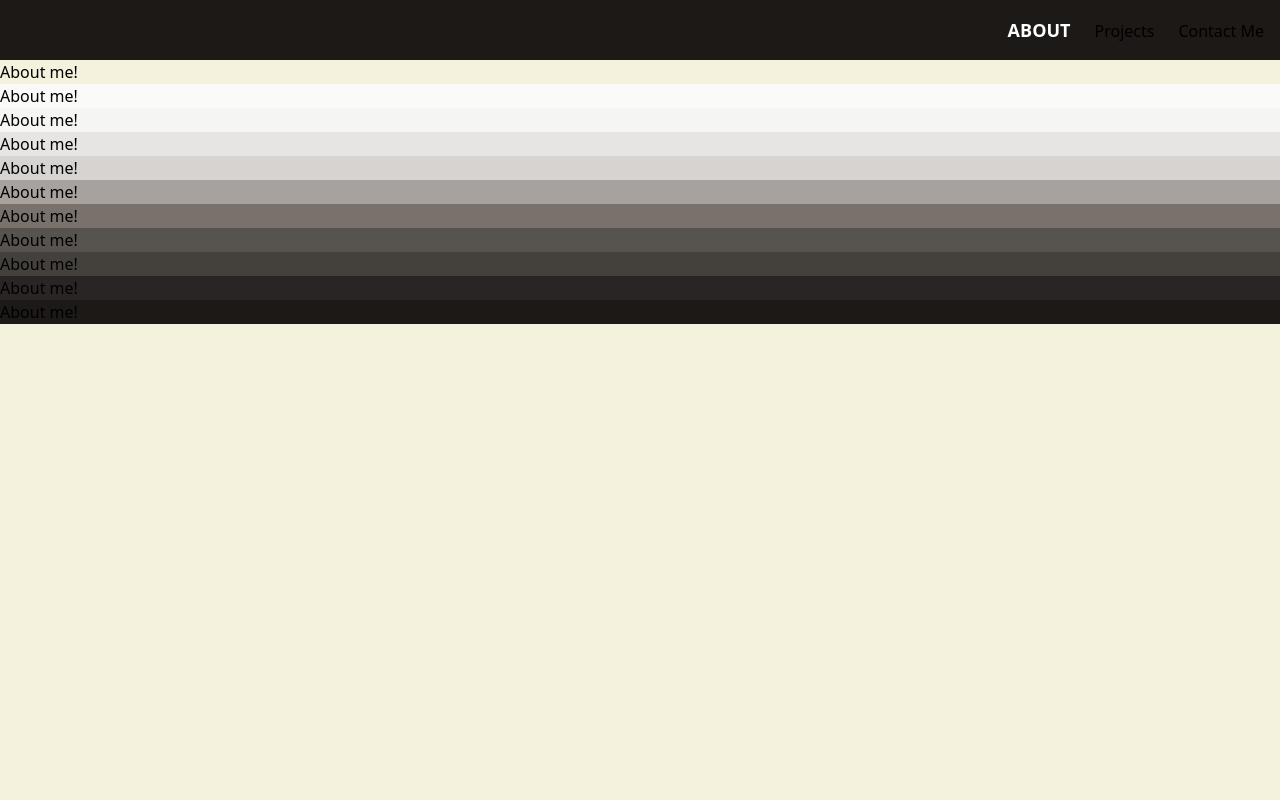
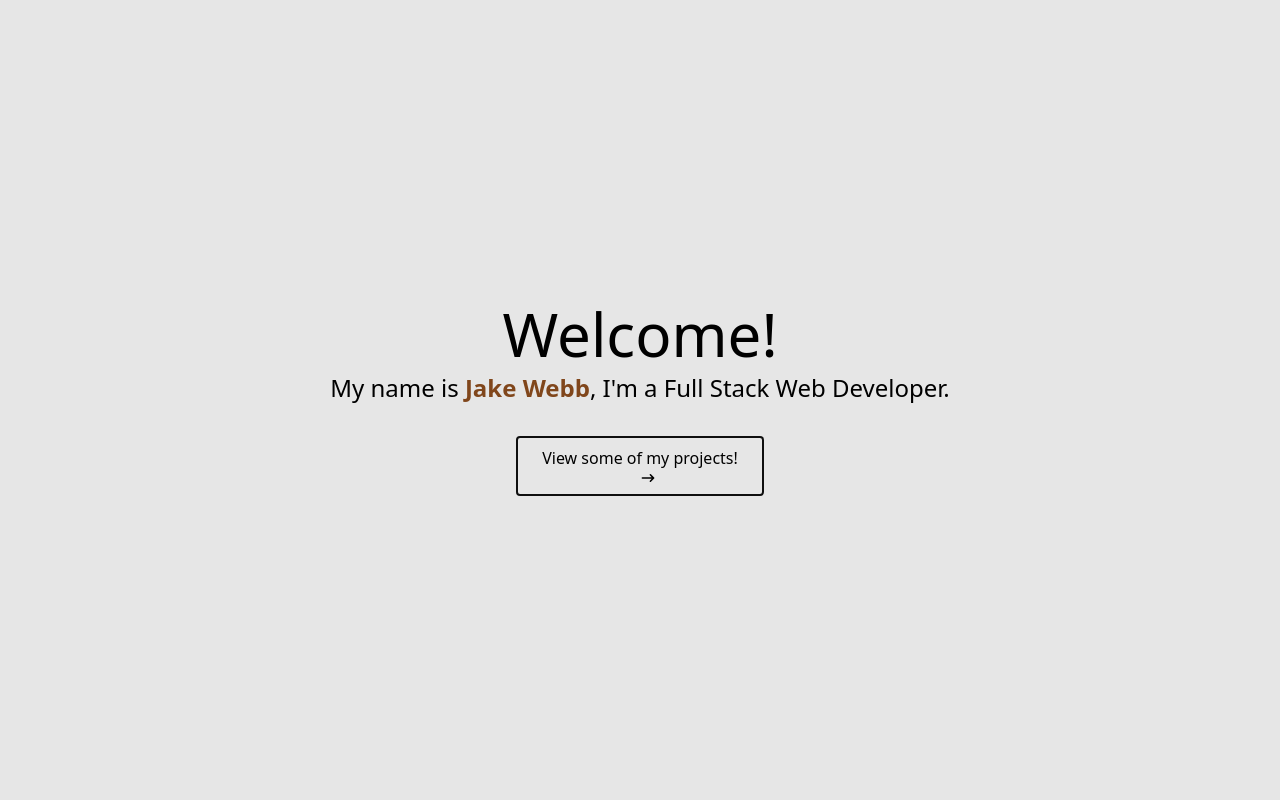
Before and after one commit to jakewebbdev/dev-portfolio, a React (Create React App) app in the folder frontend/: page / in a window 1280 px wide. Shown: the top 800 px of the page. Built offline with nearby package versions, Linux system fonts and the light colour scheme.

Commit message:
Working on structure

```diff
--- a/frontend/package.json
+++ b/frontend/package.json
@@ -13,6 +13,7 @@
     "prettier": "^2.2.1",
     "react": "^17.0.1",
     "react-dom": "^17.0.1",
+    "react-router-dom": "^5.2.0",
     "react-scripts": "4.0.1",
     "tailwindcss": "npm:@tailwindcss/postcss7-compat@^2.0.2",
     "web-vitals": "^0.2.4"
--- a/frontend/src/App.js
+++ b/frontend/src/App.js
@@ -4,16 +4,16 @@ import Footer from "./components/Footer";
 import About from "./pages/about";
 import Projects from "./pages/projects";
 import Contact from "./pages/contact";
+import Landing from "./pages/landing";
 
 function App() {
   return (
-    <div className="bg-cream">
+    <div className="bg-lightgray">
+      <Landing />
       <Navbar />
-      <div>
-        <About />
-        <Projects />
-        <Contact />
-      </div>
+      <About />
+      <Projects />
+      <Contact />
       <Footer />
     </div>
   );
--- a/frontend/src/components/Navbar.jsx
+++ b/frontend/src/components/Navbar.jsx
@@ -1,17 +1,29 @@
 const Navbar = () => {
   return (
-    <nav className="bg-gray-900 py-4 px-4">
-      <div className="flex justify-between items-center">
-        <div></div>
+    <nav className="w-full fixed bg-lightgray">
+      <div className="container mx-auto py-6">
+        <div className="flex justify-between px-4">
+          <div>Logo</div>
           <div className="space-x-6">
             <a
               href="#about"
-            className="uppercase text-white font-bold antialiased text-lg hover:text-armybrown"
+              className="text-xl uppercase font-bold font-mono text-black hover:text-lightbrown focus:outline-none"
             >
               About
             </a>
-          <a href="#projects">Projects</a>
-          <a href="#contact">Contact Me</a>
+            <a
+              href="#projects"
+              className="text-xl uppercase font-bold font-mono text-black hover:text-lightbrown focus:outline-none"
+            >
+              Projects
+            </a>
+            <a
+              href="#contact"
+              className="text-xl uppercase font-bold font-mono text-black hover:text-lightbrown focus:outline-none"
+            >
+              Contact Me
+            </a>
+          </div>
         </div>
       </div>
     </nav>
--- a/frontend/src/pages/about.jsx
+++ b/frontend/src/pages/about.jsx
@@ -1,37 +1,12 @@
 const About = () => {
   return (
-    <section id="about" className="min-h-screen">
-      <div>
-        <p>About me!</p>
-        <div className="bg-gray-50">
-          <p>About me!</p>
-        </div>
-        <div className="bg-gray-100">
-          <p>About me!</p>
-        </div>
-        <div className="bg-gray-200">
-          <p>About me!</p>
-        </div>
-        <div className="bg-gray-300">
-          <p>About me!</p>
-        </div>
-        <div className="bg-gray-400">
-          <p>About me!</p>
-        </div>
-        <div className="bg-gray-500">
-          <p>About me!</p>
-        </div>
-        <div className="bg-gray-600">
-          <p>About me!</p>
-        </div>
-        <div className="bg-gray-700">
-          <p>About me!</p>
-        </div>
-        <div className="bg-gray-800">
-          <p>About me!</p>
-        </div>
-        <div className="bg-gray-900">
-          <p>About me!</p>
+    <section id="about" className="min-h-screen w-full">
+      <div className="w-full bg-armybrown h-72">
+        <div className="container mx-auto">
+          <p className="text-6xl text-black">Welcome!</p> <br></br>
+          <p className="text-4xl text-black">
+            My name is Tyler Webb, Thank you for visiting my portfolio!
+          </p>
         </div>
       </div>
     </section>
--- /dev/null
+++ b/frontend/src/pages/landing.jsx
@@ -0,0 +1,40 @@
+const Landing = () => {
+  return (
+    <section id="landing">
+      <div className="h-screen flex items-center justify-center">
+        <div className="space-y-2">
+          <p className="text-6xl text-center">Welcome!</p>
+          <p className="text-2xl">
+            My name is{" "}
+            <span className="text-lightbrown font-semibold">Jake Webb</span>,
+            I'm a Full Stack Web Developer.
+          </p>
+          <div className="flex items-center justify-center pt-6">
+            <a
+              href="#projects"
+              className="border-2 rounded border-black px-6 py-2 inline-block align-middle"
+            >
+              <span>View some of my projects!</span>
+              <span className="pl-4 flex justify-center">
+                <svg
+                  xmlns="http://www.w3.org/2000/svg"
+                  viewBox="0 0 20 20"
+                  fill="currentColor"
+                  className="h-4 w-4"
+                >
+                  <path
+                    fillRule="evenodd"
+                    d="M12.293 5.293a1 1 0 011.414 0l4 4a1 1 0 010 1.414l-4 4a1 1 0 01-1.414-1.414L14.586 11H3a1 1 0 110-2h11.586l-2.293-2.293a1 1 0 010-1.414z"
+                    clipRule="evenodd"
+                  />
+                </svg>
+              </span>
+            </a>
+          </div>
+        </div>
+      </div>
+    </section>
+  );
+};
+
+export default Landing;
--- a/frontend/tailwind.config.js
+++ b/frontend/tailwind.config.js
@@ -5,15 +5,19 @@ module.exports = {
   theme: {
     extend: {},
     colors: {
-      //gray: colors.trueGray,
-      gray: colors.warmGray,
+      gray: colors.trueGray,
+      //gray: colors.warmGray,
       //gray: colors.coolGray,
       //gray: colors.blueGray,
       armygreen: "#4b5320",
       armybrown: "#c19a6b",
       white: colors.white,
-      black: colors.black,
       cream: "#f4f2dc",
+      lightgray: "#e6e6e6",
+      camel: "#c5a880",
+      brown: "#532e1c",
+      black: "#0f0f0f",
+      lightbrown: "#80461b",
     },
   },
   variants: {
```
Also changed, not shown: 2 other files (tests, documents, lock files or other folders). Lines whose indentation alone changed are shown as unchanged.
